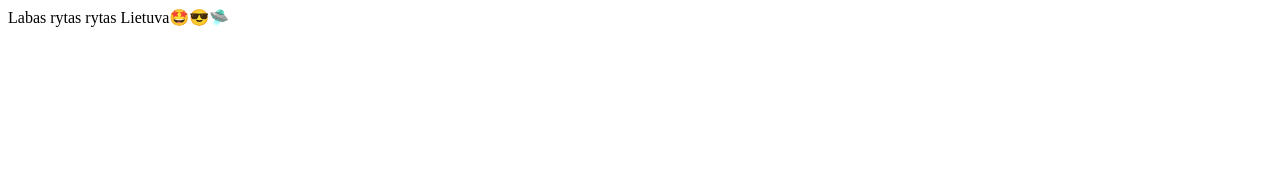
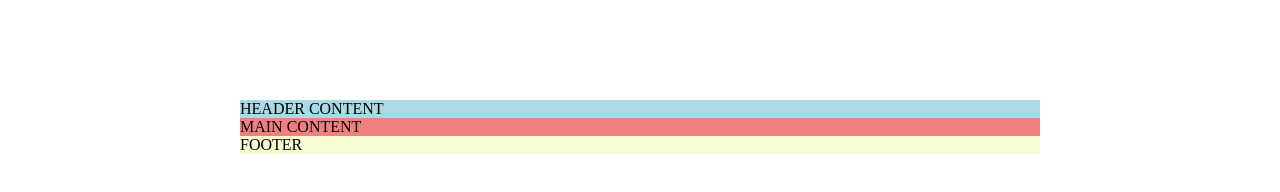
Before and after one commit to tropikalis/44-astronautas, a website: page index.html in a window 1280 px wide. Drawn offline with Linux system fonts and the light colour scheme.

Commit message:
Layout structure & design #1

```diff
--- a/index.html
+++ b/index.html
@@ -13,10 +13,23 @@
     <link rel="mask-icon" href="/favicon/safari-pinned-tab.svg" color="#5bbad5">
     <meta name="msapplication-TileColor" content="#da532c">
     <meta name="theme-color" content="#ffffff">
+    <link rel="stylesheet" href="./main.css">
+
+
 </head>
 
 <body>
-    Labas rytas rytas Lietuva🤩😎🛸
+    <header>
+        HEADER CONTENT
+    </header>
+
+    <main>
+        MAIN CONTENT
+    </main>
+
+    <footer>
+        FOOTER
+    </footer>
 </body>
 
 </html>
--- /dev/null
+++ b/main.css
@@ -0,0 +1,22 @@
+header,
+main,
+footer {
+    background-color: red;
+    width: 800px;
+    margin-left: calc((100% - 800px) / 2);
+}
+
+header {
+    margin-top: 100px;
+    background-color:lightblue;
+
+}
+
+main {
+    background-color:lightcoral;
+
+}
+footer {
+    background-color: lightgoldenrodyellow;
+
+}
```
